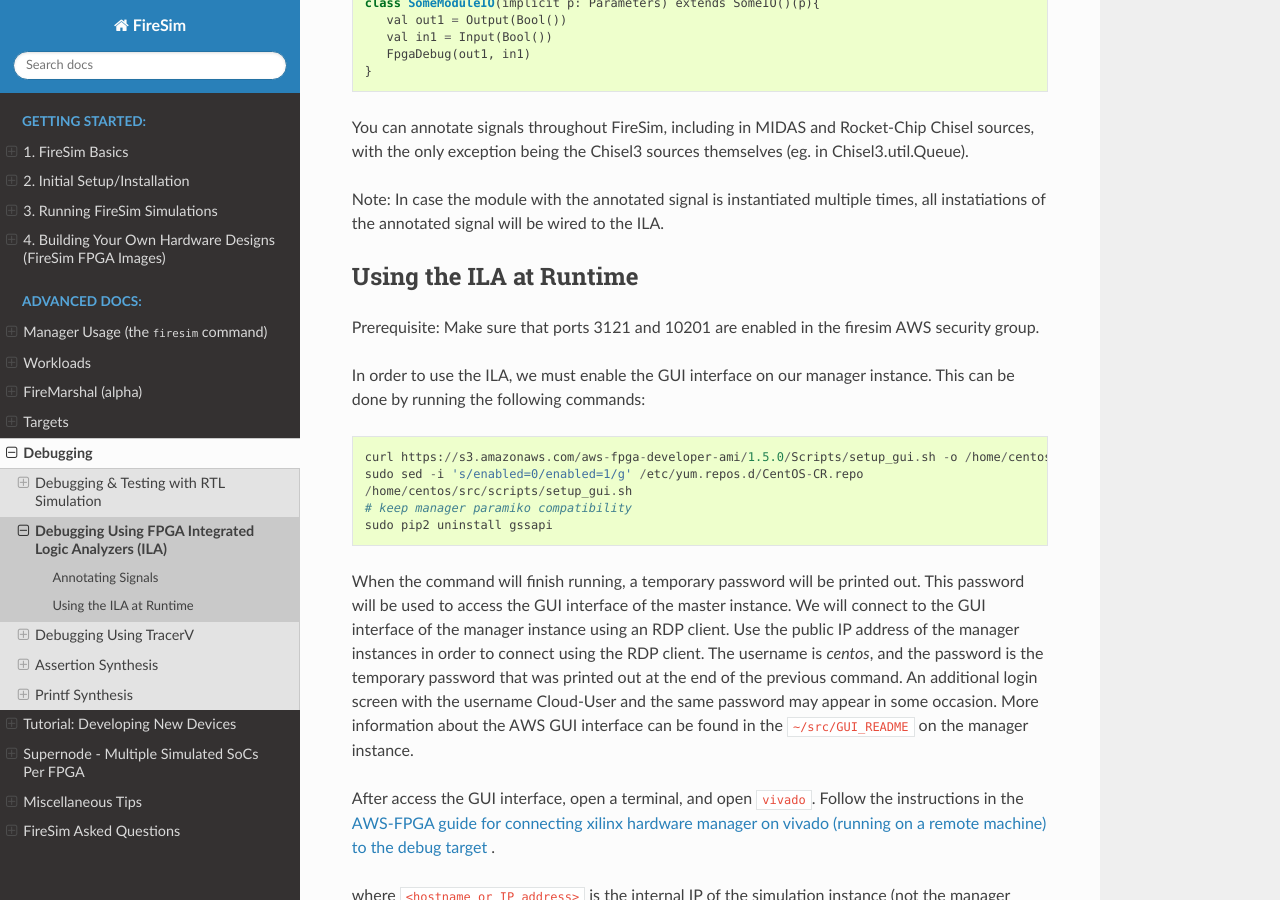
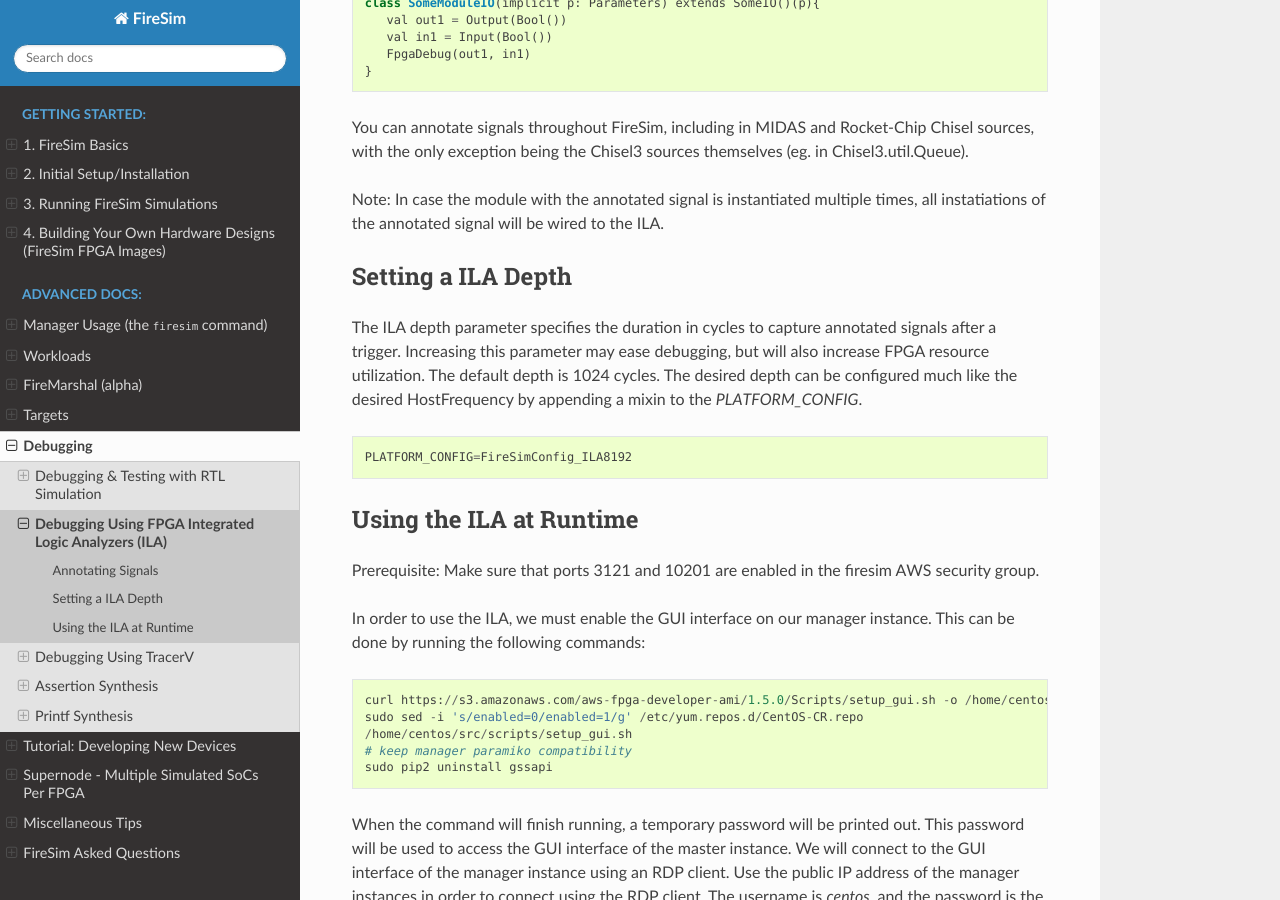
Before and after one commit to firesim/firesim, a Sphinx documentation site: the page built from docs/Advanced-Usage/Debugging/Debugging-Hardware-Using-ILA.rst, in a window 1280 px wide and 900 px high, scrolled down 666 px. Built offline with Sphinx 7.4.7 and the Read the Docs theme 2.0.0, drawn with Linux system fonts in a browser that asks for light colours.

Commit message:
Update docs for specifying ILA depth

```diff
--- a/docs/Advanced-Usage/Debugging/Debugging-Hardware-Using-ILA.rst
+++ b/docs/Advanced-Usage/Debugging/Debugging-Hardware-Using-ILA.rst
@@ -40,6 +40,19 @@
 Note: In case the module with the annotated signal is instantiated multiple times,
 all instatiations of the annotated signal will be wired to the ILA.
 
+Setting a ILA Depth
+-------------------
+
+The ILA depth parameter specifies the duration in cycles to capture annotated signals
+after a trigger. Increasing this parameter may ease debugging, but will also increase
+FPGA resource utilization. The default depth is 1024 cycles. The desired depth can be
+configured much like the desired HostFrequency by appending a mixin to the
+`PLATFORM_CONFIG`.
+
+::
+
+   PLATFORM_CONFIG=FireSimConfig_ILA8192
+
 
 
 Using the ILA at Runtime
```
